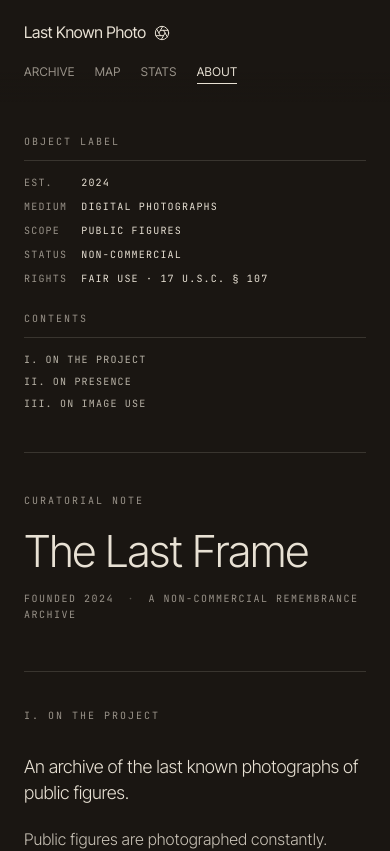
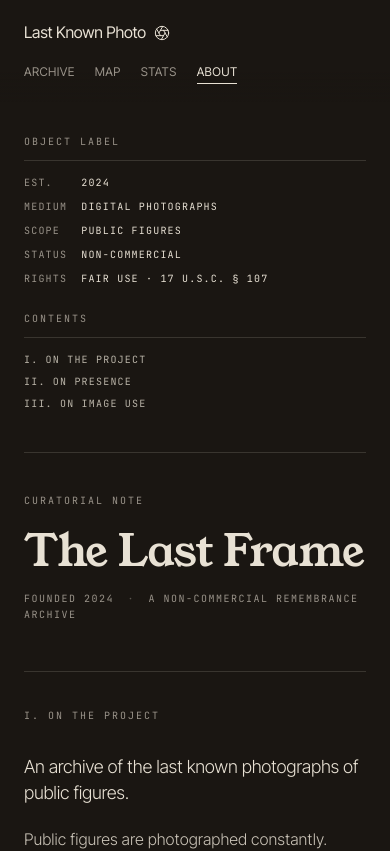
Before and after one commit to mkitzman/lastknownphoto, a Vue app: page /about in a window 390 px wide. Shown: the top 851 px of the page. Built offline with nearby package versions, Linux system fonts and the light colour scheme.

Commit message:
Use Young Serif for About heading

```diff
--- a/src/views/About.vue
+++ b/src/views/About.vue
@@ -185,10 +185,10 @@ function openContact() {
 }
 
 .prose h1 {
-  font-family: var(--font-sans);
+  font-family: 'Young Serif', Georgia, serif;
   font-size: 64px;
-  font-weight: 300;
-  letter-spacing: -1.8px;
+  font-weight: 400;
+  letter-spacing: -1px;
   line-height: 1;
   margin: 0;
 }
@@ -357,7 +357,7 @@ function openContact() {
   }
   .prose h1 {
     font-size: 44px;
-    letter-spacing: -1.2px;
+    letter-spacing: -0.6px;
   }
   .section {
     grid-template-columns: 1fr;
```
